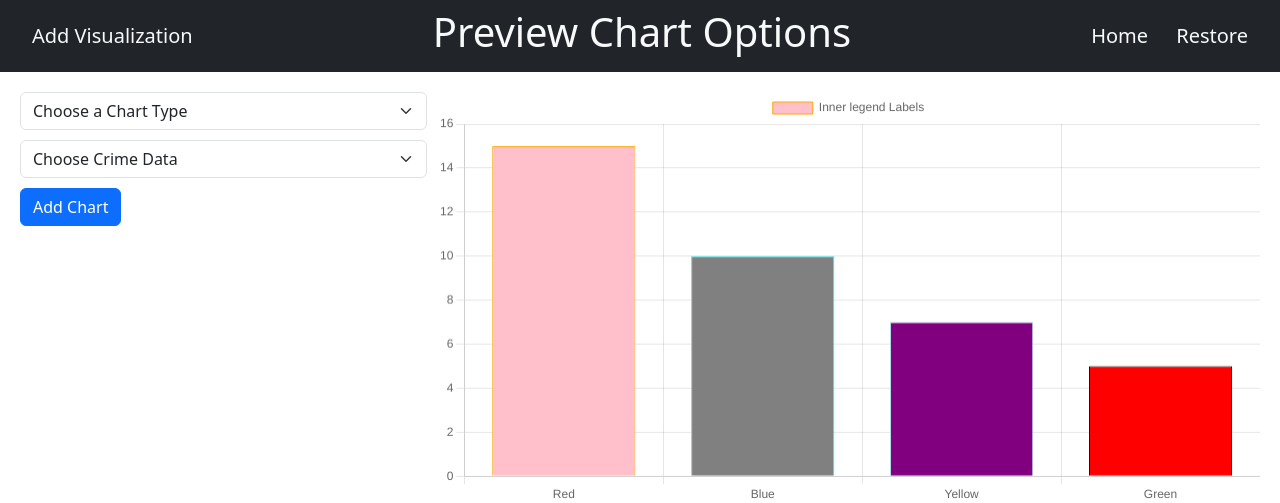
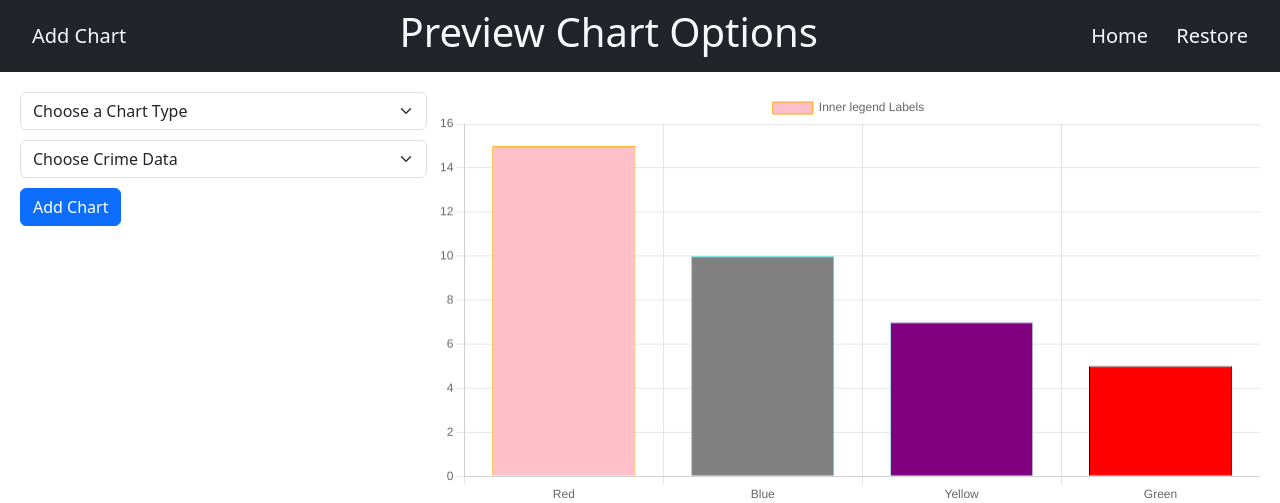
Before and after one commit to Yves-UMBC/Project47, a Django app: page /visual-option/ in a window 1280 px wide. Shown: the top 503 px of the page. Run offline with Django 4.2, Linux system fonts and the light colour scheme.

Commit message:
minor consistency for base templates

```diff
--- a/mysite/templates/base.html
+++ b/mysite/templates/base.html
@@ -17,13 +17,13 @@
             crossorigin="anonymous">
         </script>
 
-            <title>{% block title %}mysite{% endblock %}</title>
+        <title>{% block title %}mysite{% endblock %}</title>
     </head>
     <body>
         <!-- Creating a nav bar-->
         <nav class="navbar navbar-expand-lg navbar-dark bg-dark my-nav">
             <div class="mr-auto ml-3">
-                <a href="{% url 'visual_option'%}" class="btn btn-outline-light border-0">Add Visualization</a>
+                <a href="{% url 'visual_option'%}" class="btn btn-outline-light border-0">Add Chart</a>
             </div>
             <div class="mx-auto">
                 {% block nav-title %}{% endblock %}
```
